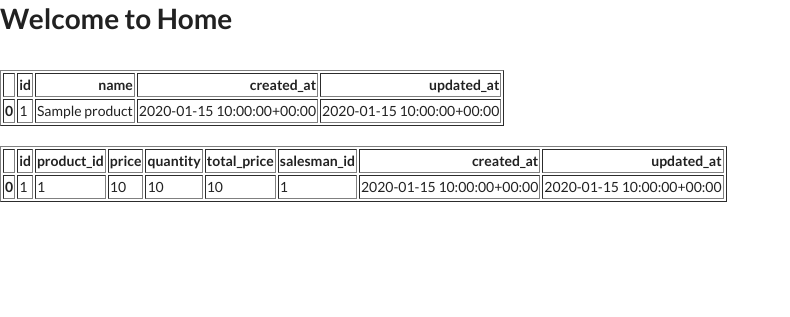
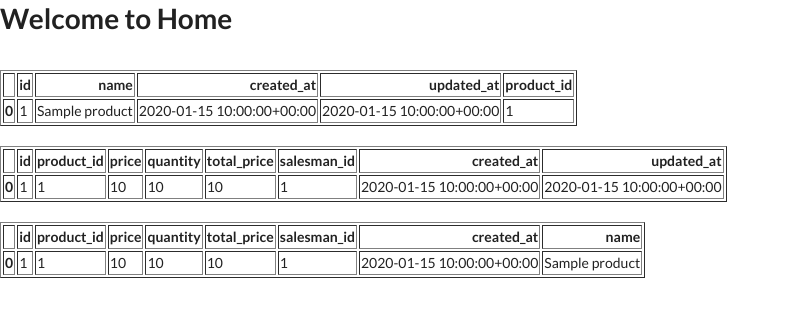
Before and after one commit to endang-ismaya/django4-w-datascience, a Django app: page /products/ in a window 1280 px wide. Shown: the top 317 px of the page, without its empty margins (0-790 px from the left). Run offline with Django 4.2, Linux system fonts and the light colour scheme; tables that the repository leaves empty hold one stand-in row (values such as "Sample post"); parts of the project's set-up code (start-up, migrations or seed data) failed here and were passed over; some libraries are stand-ins or nearby versions.

Commit message:
pd.merge

```diff
--- a/apps/products/views.py
+++ b/apps/products/views.py
@@ -7,12 +7,23 @@ from apps.products.models import Product, Purchase
 
 def index(request):
     products = Product.objects.all()
-    products_pd = pd.DataFrame(products.values())
+    products_df = pd.DataFrame(products.values())
+    products_df["product_id"] = products_df["id"]
 
     purchases = Purchase.objects.all()
-    purchases_pd = pd.DataFrame(purchases.values())
+    purchases_df = pd.DataFrame(purchases.values())
+
+    # merge
+    df = (
+        pd.merge(purchases_df, products_df, on="product_id")
+        .drop(["id_y", "updated_at_y", "created_at_y"], axis=1)
+        .drop(["updated_at_x"], axis=1)
+        .rename({"id_x": "id", "created_at_x": "created_at"}, axis=1)
+    )
+
     context = {
-        "products_pd": products_pd.to_html(),
-        "purchases_pd": purchases_pd.to_html(),
+        "products_df": products_df.to_html(),
+        "purchases_df": purchases_df.to_html(),
+        "df": df.to_html(),
     }
     return render(request, "products/index.html", context)
--- a/templates/products/index.html
+++ b/templates/products/index.html
@@ -5,7 +5,9 @@
 {% block content %}
   <h1>Welcome to Home</h1>
   <br>
-  {{ products_pd | safe }}
+  {{ products_df | safe }}
   <br>
-  {{ purchases_pd | safe }}
+  {{ purchases_df | safe }}
+  <br>
+  {{ df | safe }}
 {% endblock content %}
```
